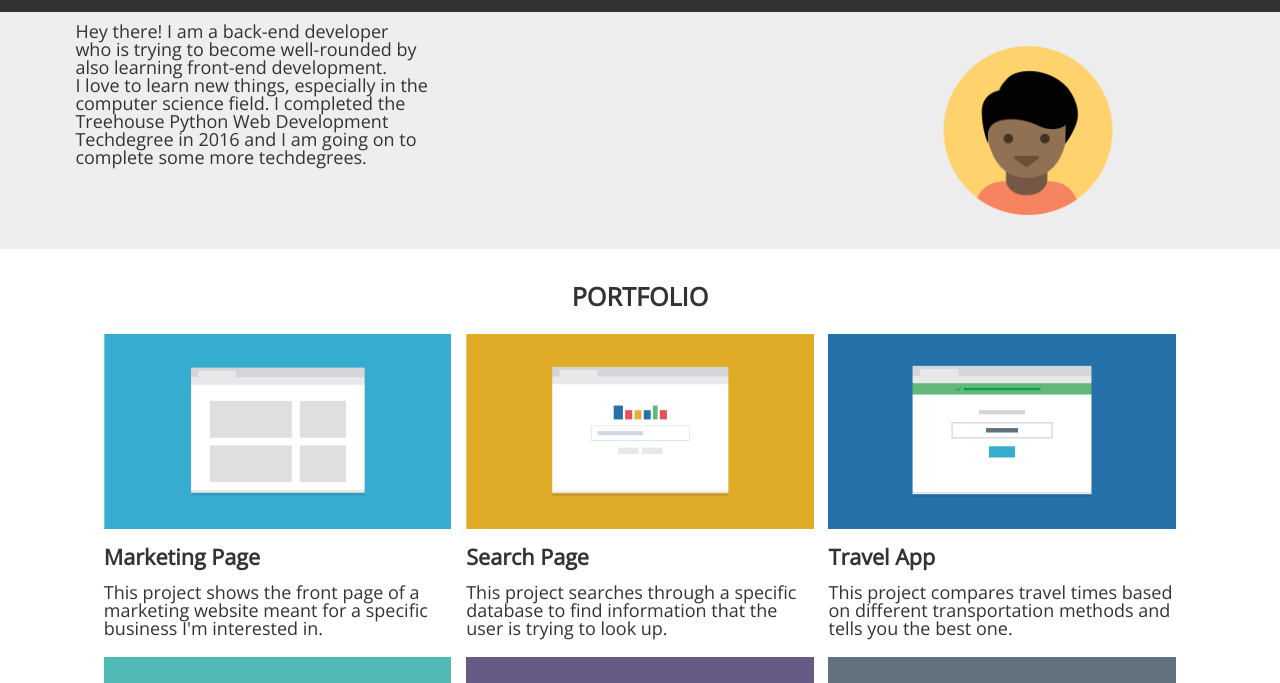
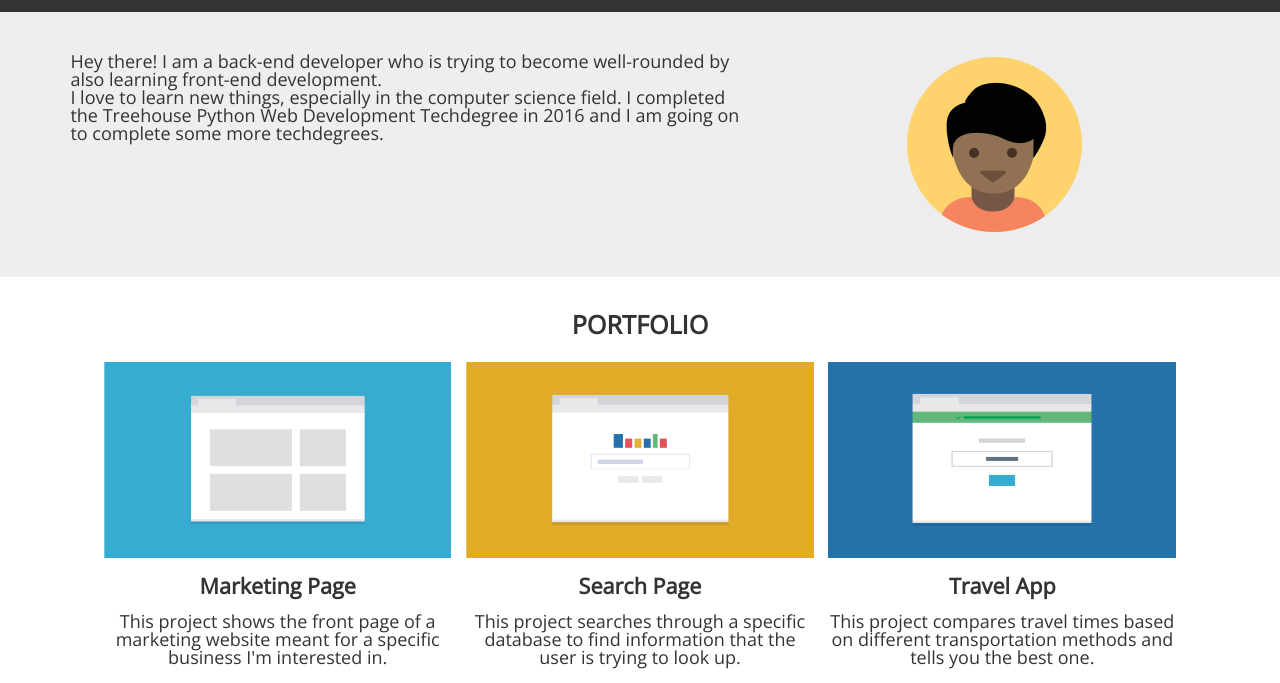
Before and after one commit to Carole-Ouedraogo/responsive-layout, a plain HTML site: page index.html in a window 1280 px wide. Shown: the part 63-746 px from the top of the page. Drawn offline with nearby package versions, Linux system fonts and the light colour scheme.

Commit message:
Fix header alignment
Fix header alignment

```diff
--- a/assets/css/styles.css
+++ b/assets/css/styles.css
@@ -47,9 +47,13 @@ section h3 {
  * Header Area
  * =========================
 */
+
 .header-content p,
 .header-content img {
     vertical-align: top;
+}
+.header-content div:first-child {
+    padding: 10px;
 }
 .author a,
 .nav {
@@ -95,11 +99,20 @@ main {
     background-color: #8cd6e2;
     min-height: 250px;
 }
+.main-content div {
+    text-align: center;
+}
 .col {
     display: block;
     padding: 10px 5px;
     width: 97%;
     margin: 0 auto;
+    text-align: center;
+}
+
+.profile-image,
+.profile-about {
+    width: 100%;
     text-align: center;
 }
 .contact-info {
@@ -139,6 +152,20 @@ main {
         width: 48%;
         text-align: left;
     }
+    .profile-about {
+        width: 50%;
+    }
+    .profile-image {
+        width: 45%;
+    }
+    .profile-about,
+    .profile-image {
+        text-align: left;
+    }
+
+    .header-content div:first-child {
+        padding: 20px 0;
+    }
 }
 
 @media (min-width: 1025px){
@@ -148,6 +175,13 @@ main {
         vertical-align: top;
         width: 31%;
     }
+    .profile-about {
+        width: 60%;
+    }
+    .profile-image {
+        width: 35%;
+    }
+
 }
 
 /* ========================
--- a/index.html
+++ b/index.html
@@ -28,11 +28,11 @@
 
   <header class="header-content">
     <div class="container cf">
-      <div class="col p-l">
+      <div class="profile-about p-l">
         <p>Hey there! I am a back-end developer who is trying to become well-rounded by also learning front-end development. </p>
         <p>I love to learn new things, especially in the computer science field. I completed the Treehouse Python Web Development Techdegree in 2016 and I am going on to complete some more techdegrees.</p>
       </div>
-      <div class="col p-r center">
+      <div class="profile-image p-r center">
         <img src="images/responsive-layout-profile.png" alt="Profile Picture">
       </div>
 
```
